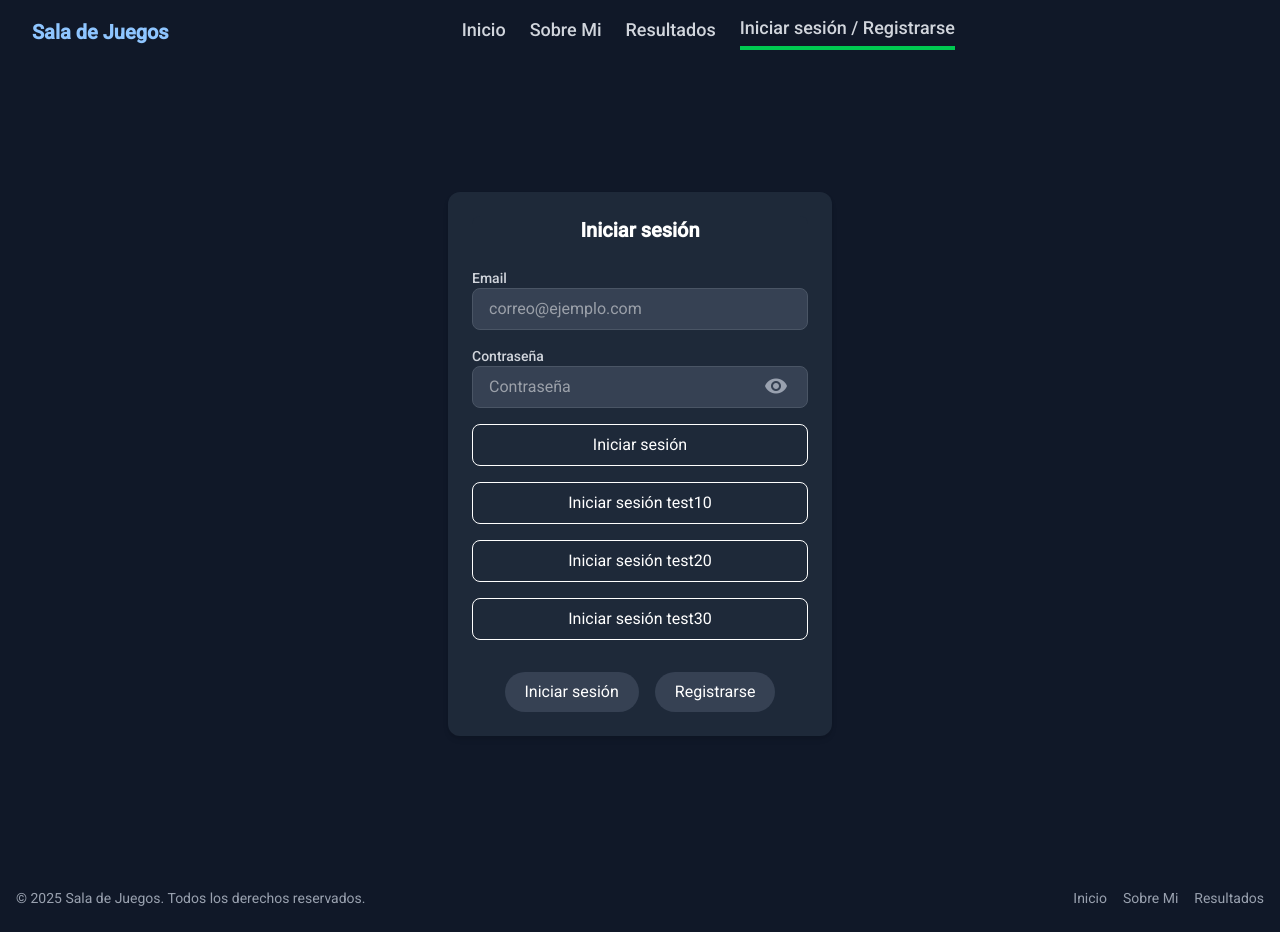
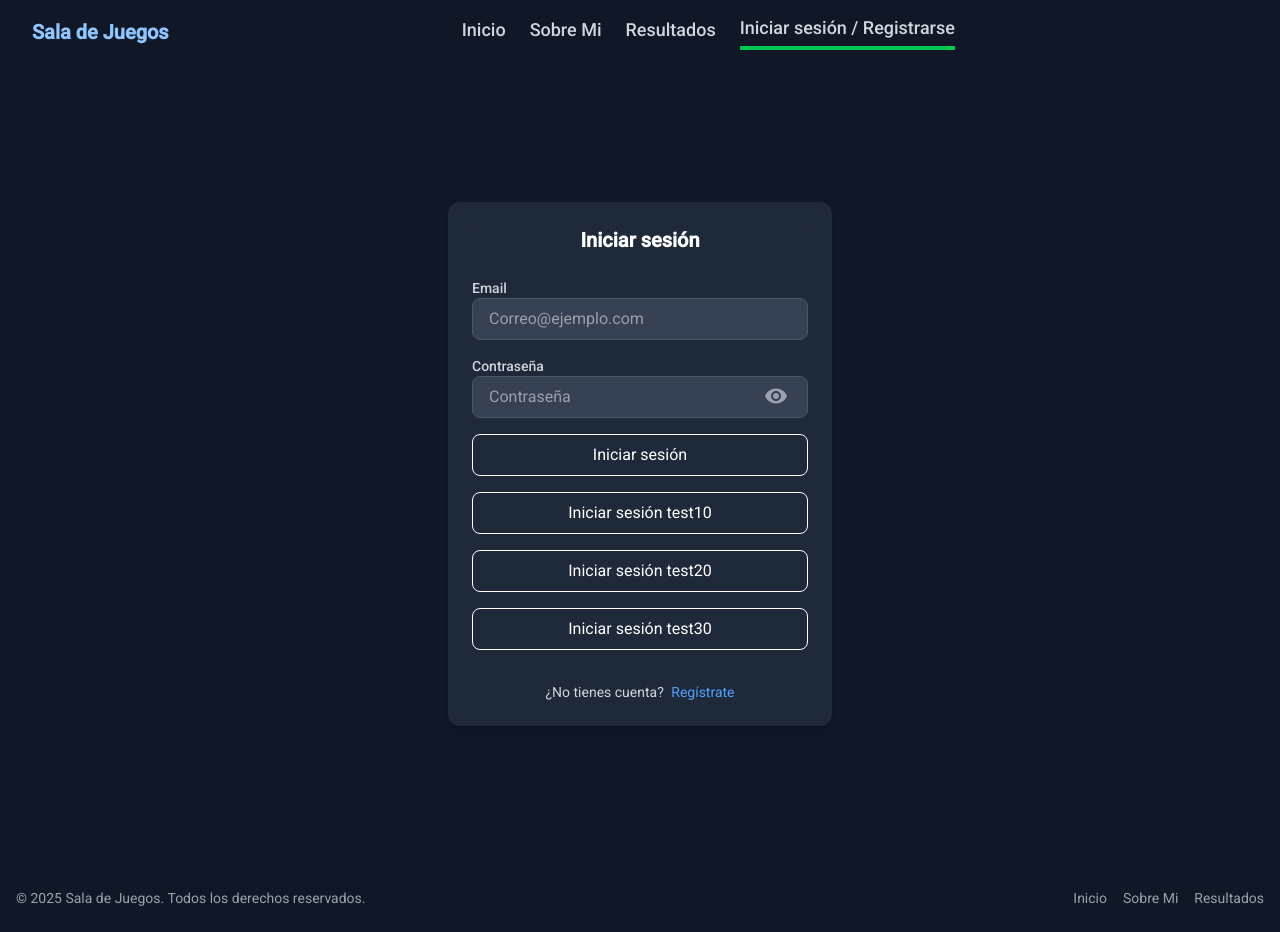
Before and after one commit to SmaniaMatias20/matias-smania-progr4-2025-tp1-c1, an Angular app in the folder Front/: page /auth in a window 1280 px wide. Built offline with nearby package versions, Linux system fonts and the light colour scheme.

Commit message:
boton de cambio de form auth

```diff
--- a/Front/src/app/pages/auth/auth.component.html
+++ b/Front/src/app/pages/auth/auth.component.html
@@ -6,15 +6,26 @@
     <!-- Mostrar register -->
     <app-register [hidden]="isLoginVisible"></app-register>
 
-    <!-- Botones -->
-    <div class="flex justify-center mt-8 gap-4">
-        <button (click)="showLogin()"
-            class="px-5 py-2 rounded-full bg-gray-700 text-white hover:bg-gray-600 transition cursor-pointer">
-            Iniciar sesión
-        </button>
-        <button (click)="showRegister()"
-            class="px-5 py-2 rounded-full bg-gray-700 text-white hover:bg-gray-600 transition cursor-pointer">
-            Registrarse
-        </button>
+    <!-- Acción principal + link -->
+    <div class="flex justify-center mt-8 gap-4 items-center">
+
+        <!-- Vista: Registro -->
+        <div [hidden]="isLoginVisible" class="flex gap-2 items-center">
+            <span class="text-sm text-gray-300">
+                ¿Ya tienes una cuenta?
+                <a (click)="showLogin()" class="text-blue-400 hover:underline cursor-pointer ml-1">Inicia sesión</a>
+            </span>
+        </div>
+
+        <!-- Vista: Login -->
+        <div [hidden]="!isLoginVisible" class="flex gap-2 items-center">
+
+            <span class="text-sm text-gray-300">
+                ¿No tienes cuenta?
+                <a (click)="showRegister()" class="text-blue-400 hover:underline cursor-pointer ml-1">Regístrate</a>
+            </span>
+        </div>
+
     </div>
+
 </div>
--- a/Front/src/app/pages/auth/components/login/login.component.html
+++ b/Front/src/app/pages/auth/components/login/login.component.html
@@ -7,7 +7,7 @@
         <!-- Email -->
         <div>
             <label for="email" class="block text-sm font-medium text-gray-300">Email</label>
-            <input type="email" id="email" formControlName="email" placeholder="correo@ejemplo.com"
+            <input type="email" id="email" formControlName="email" placeholder="Correo@ejemplo.com"
                 class="w-full px-4 py-2 border border-gray-600 bg-gray-700 text-white rounded-lg focus:outline-none focus:ring-1 focus:ring-blue-400"
                 required />
 
--- a/Front/src/app/pages/auth/components/register/register.component.html
+++ b/Front/src/app/pages/auth/components/register/register.component.html
@@ -5,7 +5,7 @@
         <!-- Email -->
         <div>
             <label for="email" class="block text-sm font-medium text-gray-300">Email</label>
-            <input type="email" id="email" formControlName="email" placeholder="Correo electrónico" required
+            <input type="email" id="email" formControlName="email" placeholder="Correo@ejemplo.com" required
                 class="w-full px-4 py-2 border border-gray-600 bg-gray-700 text-white rounded-lg focus:outline-none focus:ring-1 focus:ring-green-400" />
             <div *ngIf="registerForm.get('email')?.invalid && registerForm.get('email')?.touched"
                 class="text-red-400 text-sm">
```
